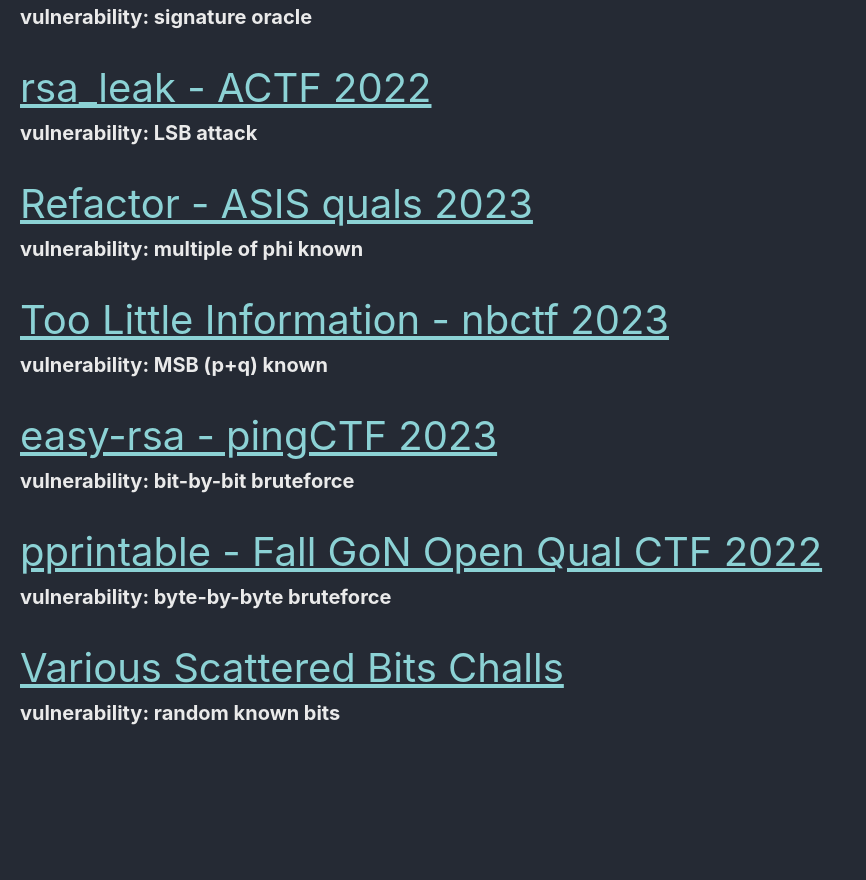
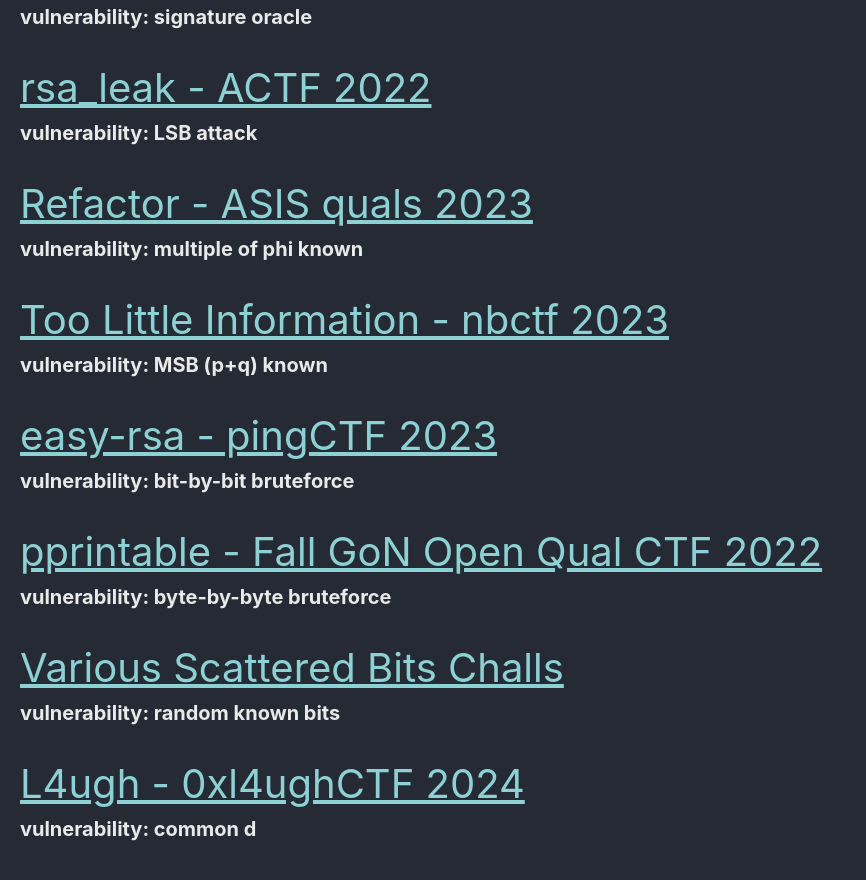
Before and after one commit to Connor-McCartney/Connor-McCartney.github.io, a Jekyll site: the page built from _pages/cryptography/rsa/rsa.md, in a window 1280 px wide and 900 px high, scrolled down 1886 px. Shown: the top 880 px of the window, without its empty margins (0-866 px from the left). Built offline with Jekyll 4.4.1, drawn with Linux system fonts in a browser that asks for light colours; cached includes are drawn as plain includes; before the commit the page ends 2670 px from its top, so only the background shows below that.

Commit message:
Update rsa.md

```diff
--- a/_pages/cryptography/rsa/rsa.md
+++ b/_pages/cryptography/rsa/rsa.md
@@ -88,3 +88,7 @@ __vulnerability: byte-by-byte bruteforce__
 
 <span style="font-size:2em;">   [Various Scattered Bits Challs](/cryptography/rsa/scattered-known-bits)       </span> <br>
 __vulnerability: random known bits__
+
+
+<span style="font-size:2em;">   [L4ugh - 0xl4ughCTF 2024](/cryptography/rsa/L4ugh-0xl4ughCTF-2024)       </span> <br>
+__vulnerability: common d__
```
